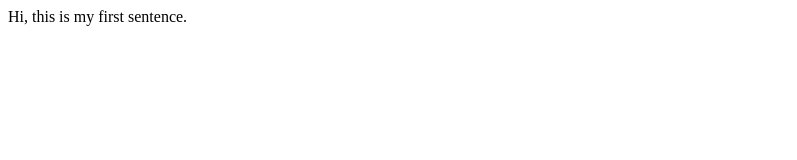
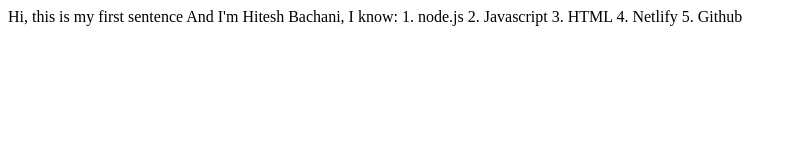
Before and after one commit to hiteshbachani/hiteshbachani-portfolio, a plain HTML site: page index.html in a window 1280 px wide. Shown: the whole page, without its empty margins (0-797 px from the left). Drawn offline with Linux system fonts and the light colour scheme.

Commit message:
update skills
updated my skills

```diff
--- a/index.html
+++ b/index.html
@@ -7,6 +7,12 @@
     <title>hiteshbachani</title>
 </head>
 <body>
-    Hi, this is my first sentence.
+    Hi, this is my first sentence
+    And I'm Hitesh Bachani, I know:
+    1. node.js
+    2. Javascript
+    3. HTML
+    4. Netlify
+    5. Github
 </body>
 </html>
```
